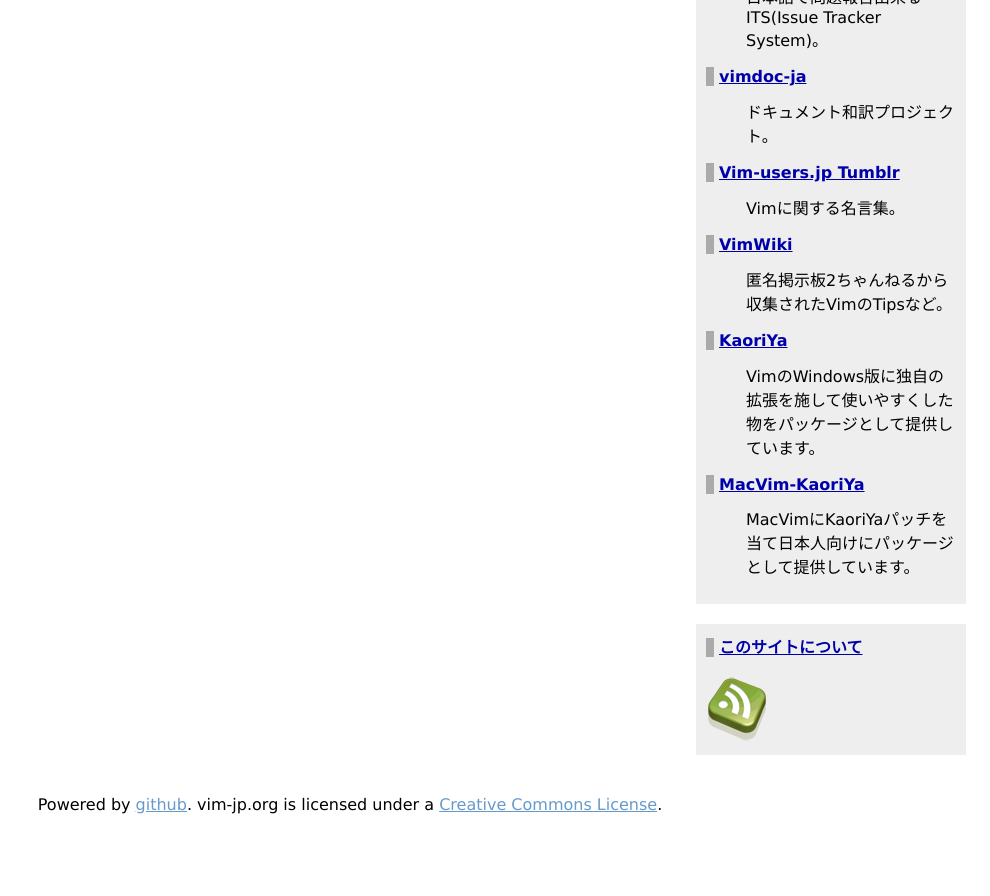
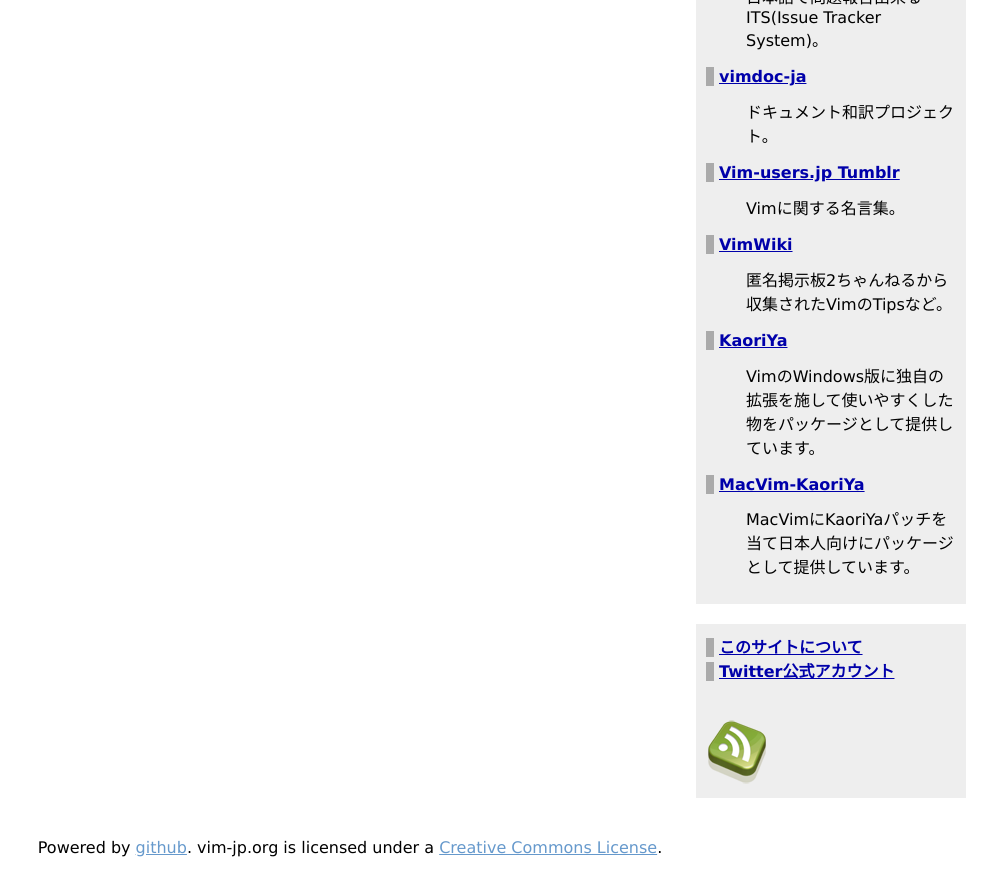
Before and after one commit to vim-jp/vim-jp.github.io, a Jekyll site: the page built from about.html, in a window 1280 px wide and 900 px high, scrolled down 785 px. Shown: the top 896 px of the window, without its empty margins (290-1280 px from the left). Built offline with Jekyll 4.4.1, drawn with Linux system fonts in a browser that asks for light colours; nearby versions of some CDN libraries; Markdown is read by kramdown in place of the engine named in the settings; comment, search, counter and statistics services are not loaded; before the commit the page ends 1642 px from its top, so only the background shows below that.

Commit message:
add twitter.

```diff
--- a/_layouts/default.html
+++ b/_layouts/default.html
@@ -70,6 +70,8 @@
 			</div>
 			<div id="about">
 				<span><a href="/about.html">このサイトについて</a></span><br />
+				<span><a href="http://twitter.com/vim_jp">Twitter公式アカウント</a></span><br />
+				<br />
 				<br />
 				<a class="feed" href="/rss.xml"><img src="/images/feed-icon-green-64.png" alt="RSS feed icon" /></a><br />
 			</div>
```
